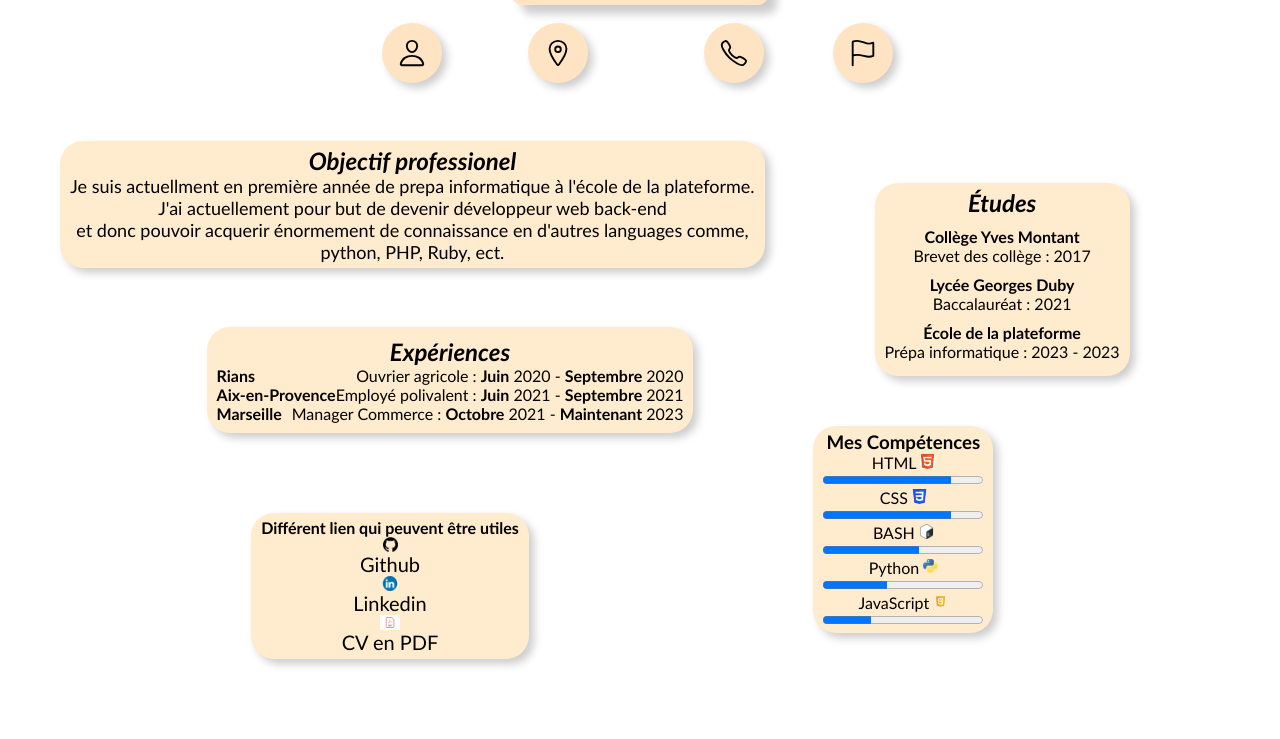
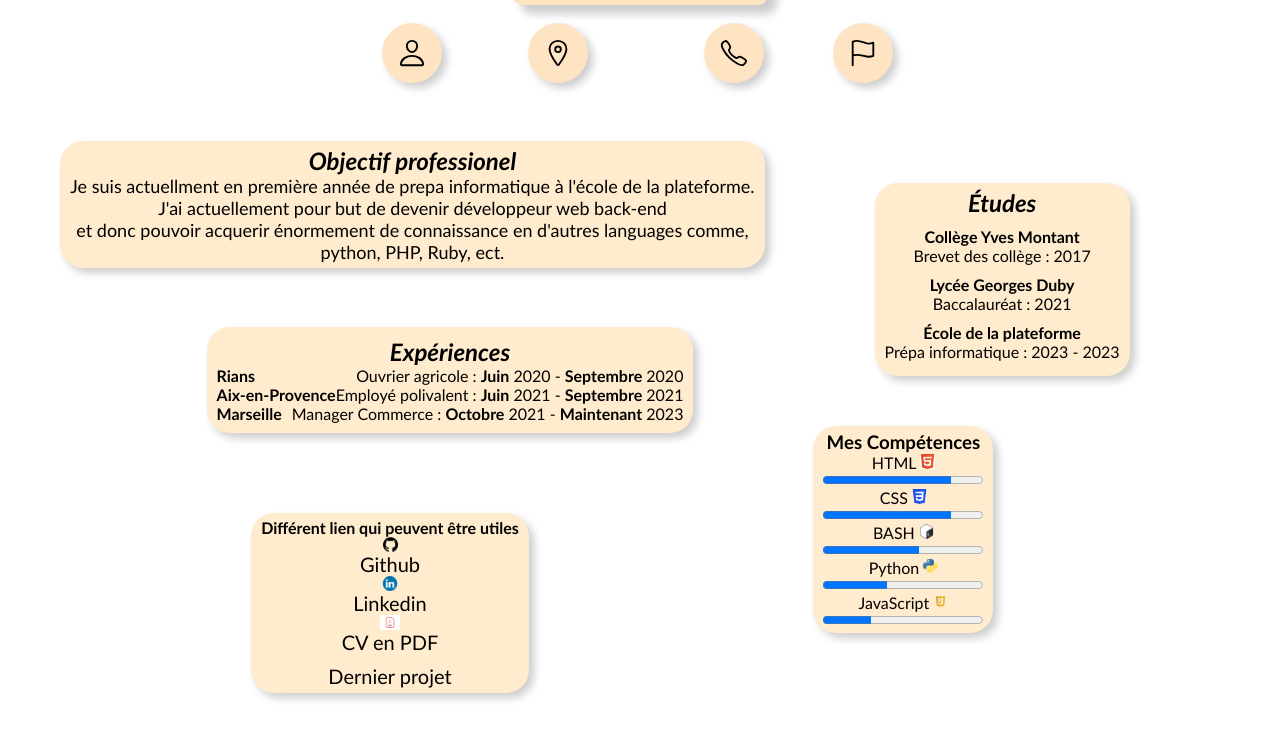
Before and after one commit to mathis-serra/cv-html-css, a plain HTML site: page index.html in a window 1280 px wide. Shown: the part 481-1220 px from the top of the page. Before the commit the page ends 1190 px from the top, so only its background shows below. Drawn offline with nearby package versions, Linux system fonts and the light colour scheme.

Commit message:
fin de journée

```diff
--- a/cv-mathis-serra.css
+++ b/cv-mathis-serra.css
@@ -230,6 +230,10 @@ body{
     flex-direction: column;
     display: flex;
 }
+
+
+
+
 footer{
     display: flex;
     flex-direction: column;
@@ -251,3 +255,8 @@ footer a {
     text-align: center;
     font-size: 20px;
 }
+
+
+#lastest{
+    padding-top: 10px;
+}
--- a/cv-mathis-serra.html
+++ b/index.html
@@ -10,12 +10,14 @@
 </head>
 <body>
     <!-- Le header prends toute la partie superieure de la page, avec un titre <h1> et un sous titre <h4> -->
+
     <section class="header">
         <img src="images/deku.webp" alt="Photo de profil" height="150px" width="250px" id="profile-picture">
         <h1 id="name">Mathis serra</h1>
         <h4 class="statut" id="'statut">Étudiant en informatique</h4>
 
     </section>
+
 
     <!-- La section contient les informations personnelles. J'ai rajouté des icons trouves sur le site ion-icon a l'aide de la commande <span> -->
     <section class="contact">
@@ -123,6 +125,8 @@
         <img src="images/Linkedin.png" alt="Logo de Linkedin" height="15px"><a href="https://www.linkedin.com/in/mathis-serra-2b1b3b1b9/"> Linkedin</a>
 
         <img src="images/pdf.jpeg" alt="Logo de PDF" height="15px"><a href="mon-cv.pdf" download="CV Mathis serra.pdf"> CV en PDF</a>
+
+        <a href="../bloomPetals/index.html" id="lastest"> Dernier projet</a>
     </footer>
 
 
```
